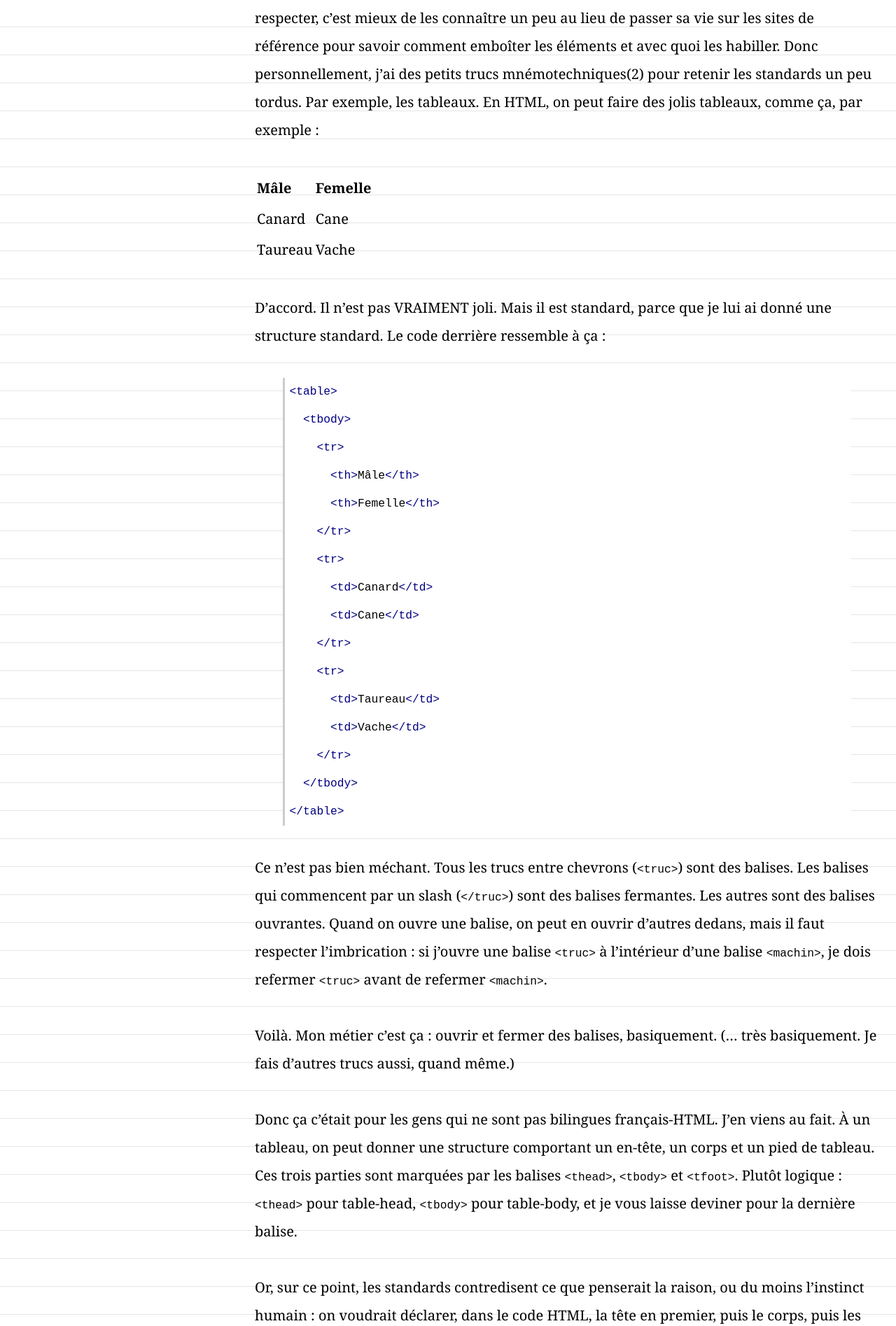
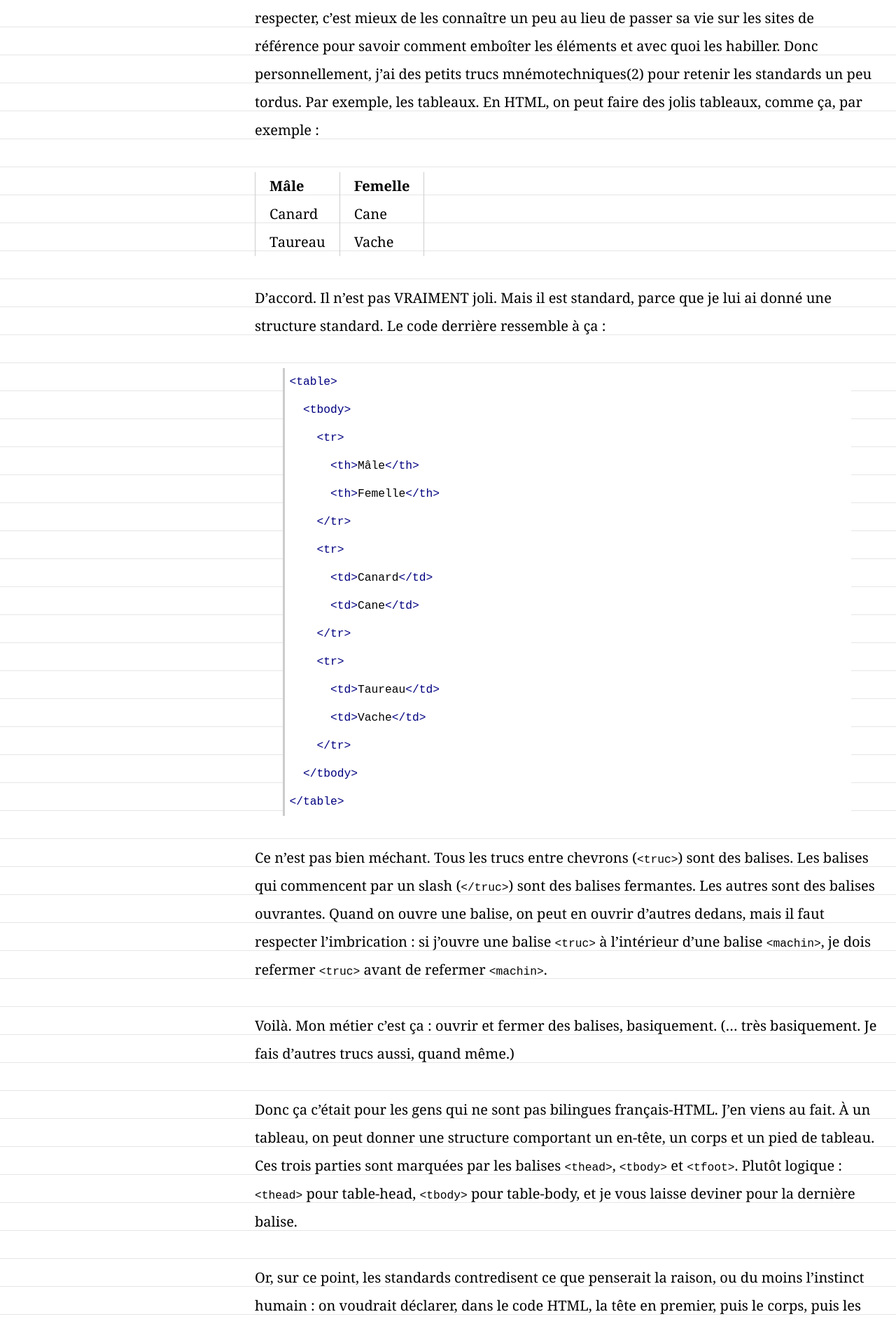
Before and after one commit to tut-tuuut/tut-tuuut.github.io, a Jekyll site: the page built from _posts/2011-01-20-standards-metaphoriques.md, in a window 1280 px wide. Shown: the part 801-2696 px from the top of the page at 70% size. Built offline with Jekyll 4.4.1, drawn with Linux system fonts in a browser that asks for light colours; comment, search, counter and statistics services are not loaded.

Commit message:
Mod: fix tables

```diff
--- a/css/main.scss
+++ b/css/main.scss
@@ -264,6 +264,15 @@ blockquote {
   height: 11.8em;
 }
 
+table {
+  border-collapse: collapse;
+  td, th {
+    padding: 0 1em;
+    border-left: 1px solid #ccc;
+    border-right: 1px solid #ccc;
+  }
+}
+
 
 @media (max-width: 700px) {
   .sidebar {
```
